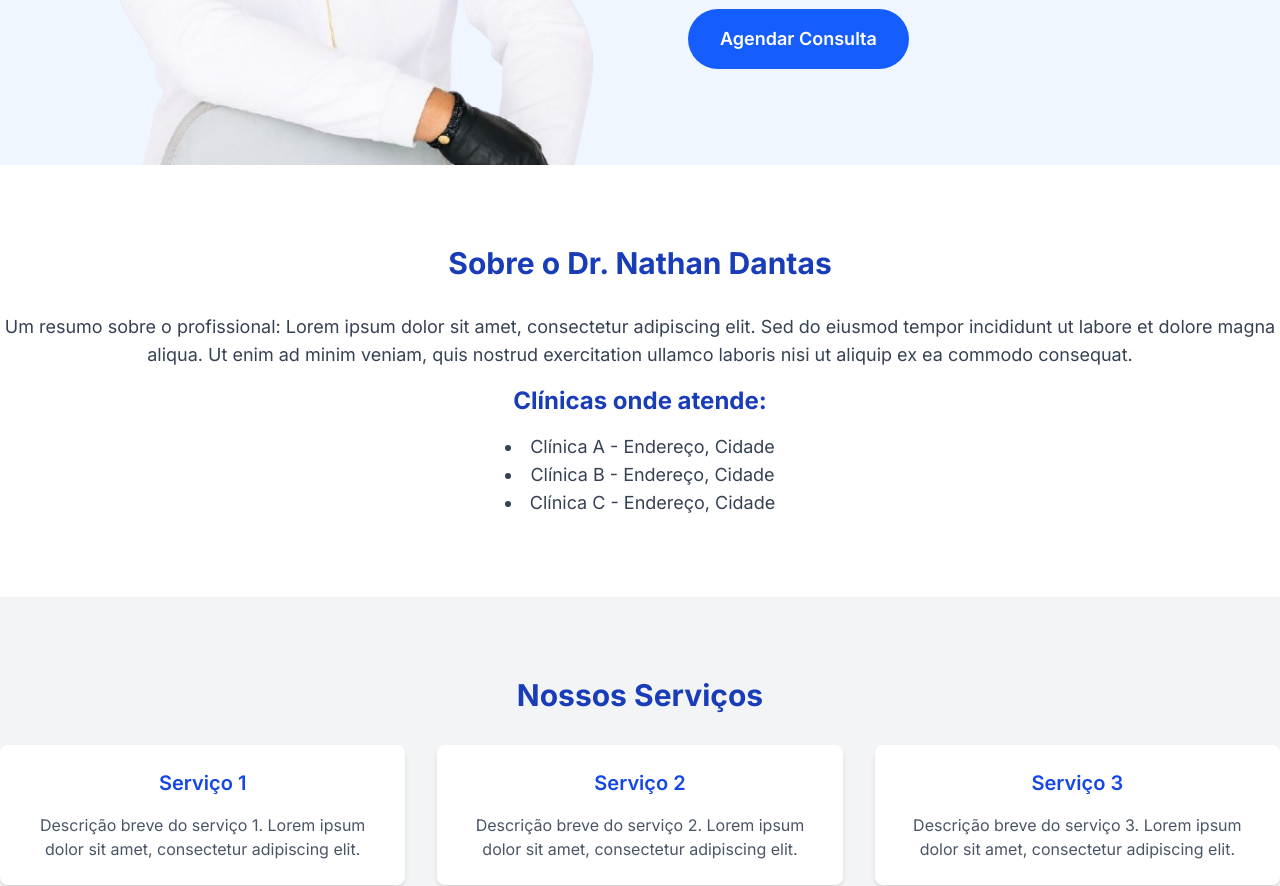
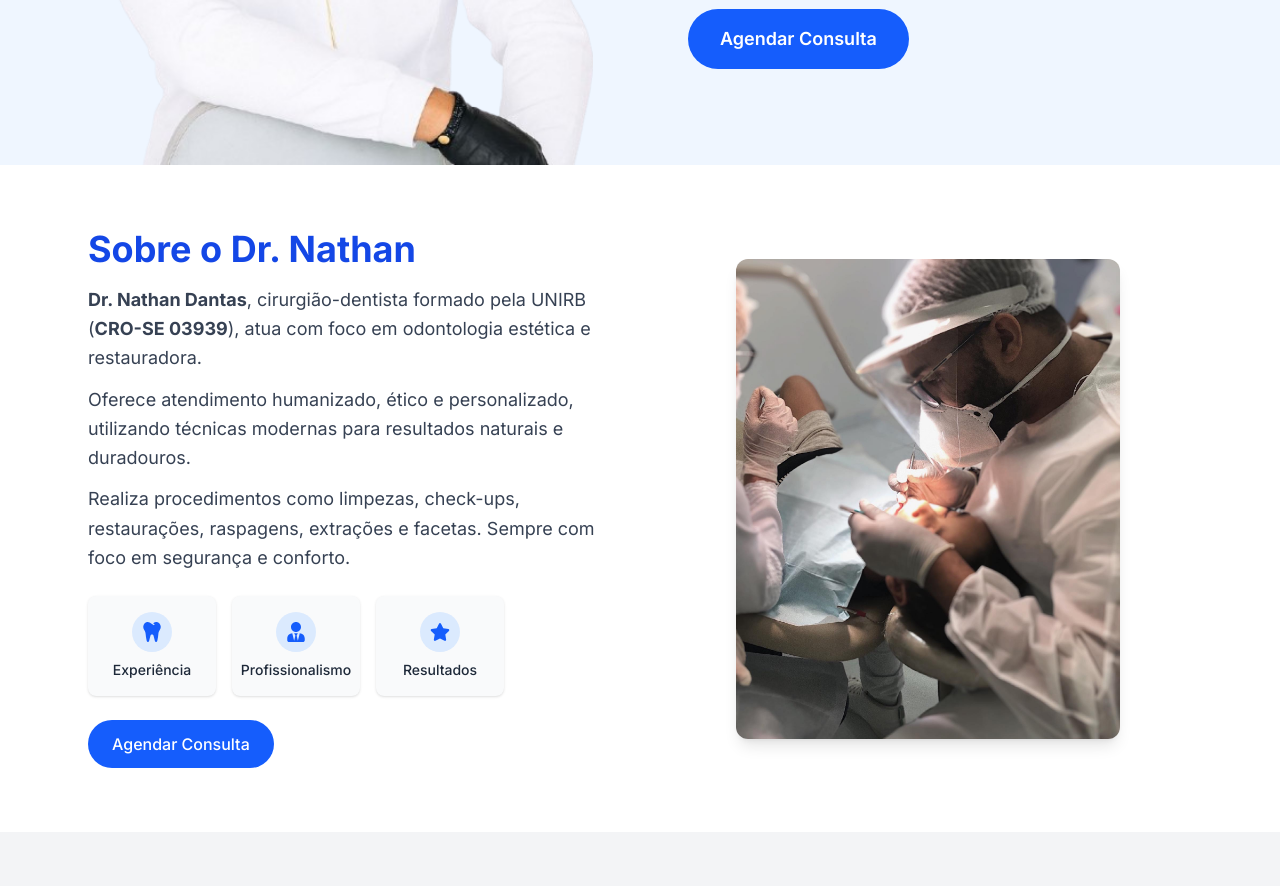
Before and after one commit to KauanGab/nathan-dantas-dentista, a Next.js app in the folder dr-nathan-dantas-portfolio/: page / in a window 1280 px wide. Shown: the part 504-1390 px from the top of the page. Built offline with nearby package versions, Linux system fonts and the light colour scheme.

Commit message:
Styles: aplicando conteudo da tela de sobre

```diff
--- a/dr-nathan-dantas-portfolio/src/app/components/AboutSection.js
+++ b/dr-nathan-dantas-portfolio/src/app/components/AboutSection.js
@@ -1,16 +1,56 @@
 import React from 'react';
+import Image from 'next/image';
+import sobre from '../assets/sobre.jpg';
+import { FaTooth, FaUserTie, FaStar } from 'react-icons/fa';
 
 const AboutSection = () => {
   return (
-    <section id="quem-somos" className="py-20 container mx-auto text-center">
-      <h2 className="text-3xl font-bold text-blue-800 mb-8">Sobre o Dr. Nathan Dantas</h2>
-      <p className="text-lg text-gray-700 mb-4">Um resumo sobre o profissional: Lorem ipsum dolor sit amet, consectetur adipiscing elit. Sed do eiusmod tempor incididunt ut labore et dolore magna aliqua. Ut enim ad minim veniam, quis nostrud exercitation ullamco laboris nisi ut aliquip ex ea commodo consequat.</p>
-      <h3 className="text-2xl font-bold text-blue-800 mb-4">Clínicas onde atende:</h3>
-      <ul className="list-disc list-inside text-lg text-gray-700">
-        <li>Clínica A - Endereço, Cidade</li>
-        <li>Clínica B - Endereço, Cidade</li>
-        <li>Clínica C - Endereço, Cidade</li>
-      </ul>
+    <section id="quem-somos" className="py-16 bg-white">
+      <div className="max-w-6xl mx-auto px-6 flex flex-col md:flex-row items-center gap-12">
+        <div className="md:w-1/2 text-center md:text-left">
+          <h2 className="text-3xl md:text-4xl font-bold text-blue-700 mb-4">Sobre o Dr. Nathan</h2>
+          <p className="text-gray-700 mb-3 text-base md:text-lg leading-relaxed max-w-xl">
+            <strong>Dr. Nathan Dantas</strong>, cirurgião-dentista formado pela UNIRB (<strong>CRO-SE 03939</strong>), atua com foco em odontologia estética e restauradora.
+          </p>
+          <p className="text-gray-700 mb-3 text-base md:text-lg leading-relaxed max-w-xl">
+            Oferece atendimento humanizado, ético e personalizado, utilizando técnicas modernas para resultados naturais e duradouros.
+          </p>
+          <p className="text-gray-700 mb-6 text-base md:text-lg leading-relaxed max-w-xl">
+            Realiza procedimentos como limpezas, check-ups, restaurações, raspagens, extrações e facetas. Sempre com foco em segurança e conforto.
+          </p>
+
+          <div className="flex flex-wrap gap-4 justify-center md:justify-start mb-6">
+            {[
+              { icon: <FaTooth />, label: 'Experiência' },
+              { icon: <FaUserTie />, label: 'Profissionalismo' },
+              { icon: <FaStar />, label: 'Resultados' },
+            ].map((item, index) => (
+              <div key={index} className="flex flex-col items-center p-4 w-32 bg-gray-50 rounded-lg shadow hover:shadow-md transition">
+                <div className="w-10 h-10 bg-blue-100 rounded-full flex items-center justify-center mb-2">
+                  <span className="text-blue-600 text-xl">{item.icon}</span>
+                </div>
+                <p className="text-sm font-medium text-gray-800 text-center">{item.label}</p>
+              </div>
+            ))}
+          </div>
+
+          <button className="bg-blue-600 text-white px-6 py-3 rounded-full text-base font-medium hover:bg-blue-700 transition flex items-center mx-auto md:mx-0">
+            Agendar Consulta
+          </button>
+        </div>
+
+        <div className="md:w-1/2 flex justify-center">
+          <div className="rounded-xl overflow-hidden shadow-lg max-w-sm">
+            <Image
+              src={sobre}
+              alt="Dr. Nathan realizando atendimento odontológico"
+              width={500}
+              height={400}
+              className="object-cover w-full h-full"
+            />
+          </div>
+        </div>
+      </div>
     </section>
   );
 };
```
Also changed, not shown: dr-nathan-dantas-portfolio/package.json (+4 -3 lines), dr-nathan-dantas-portfolio/src/app/assets/sobre.jpg (added), 1 other file (tests, documents, lock files or other folders).
